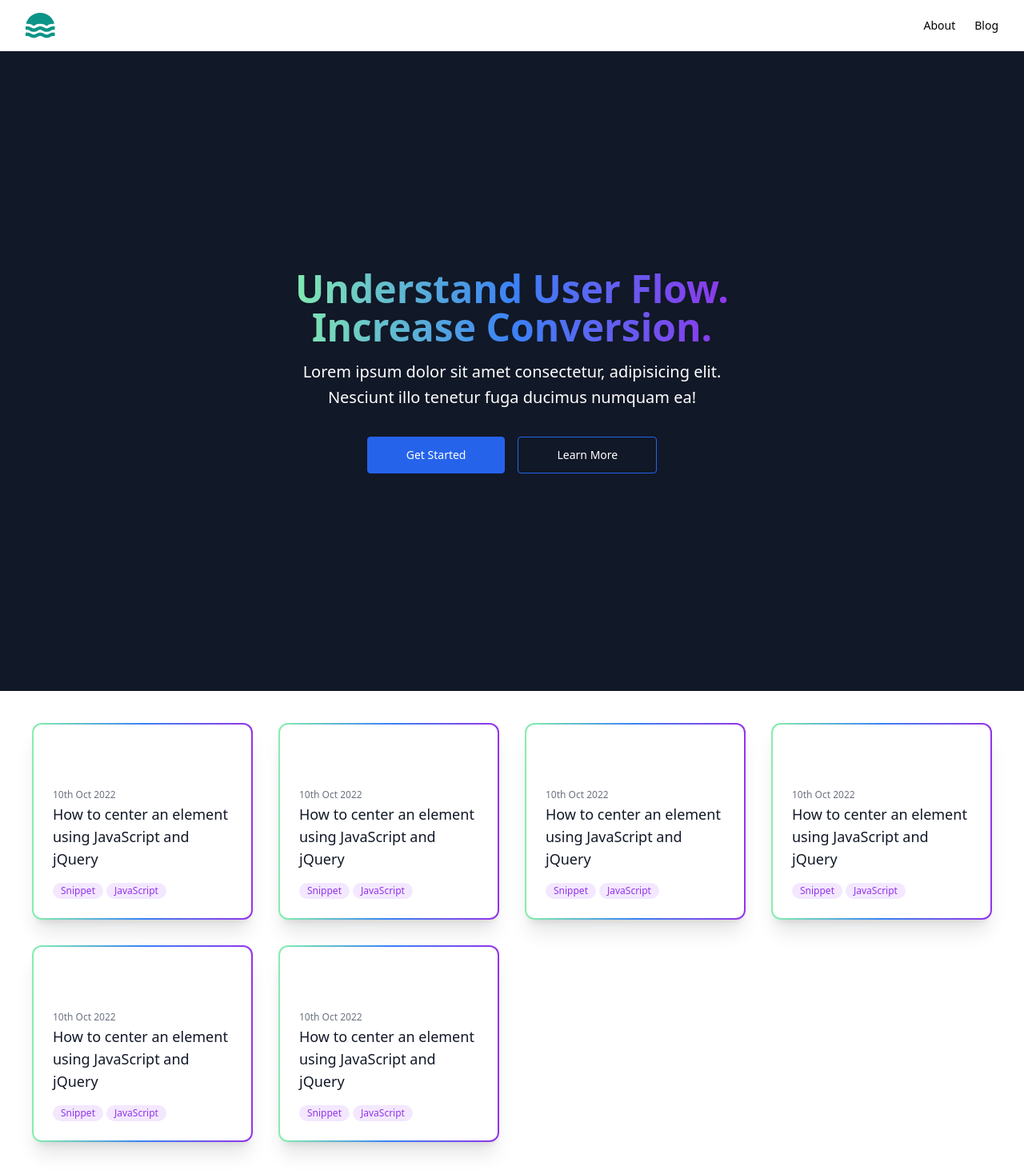
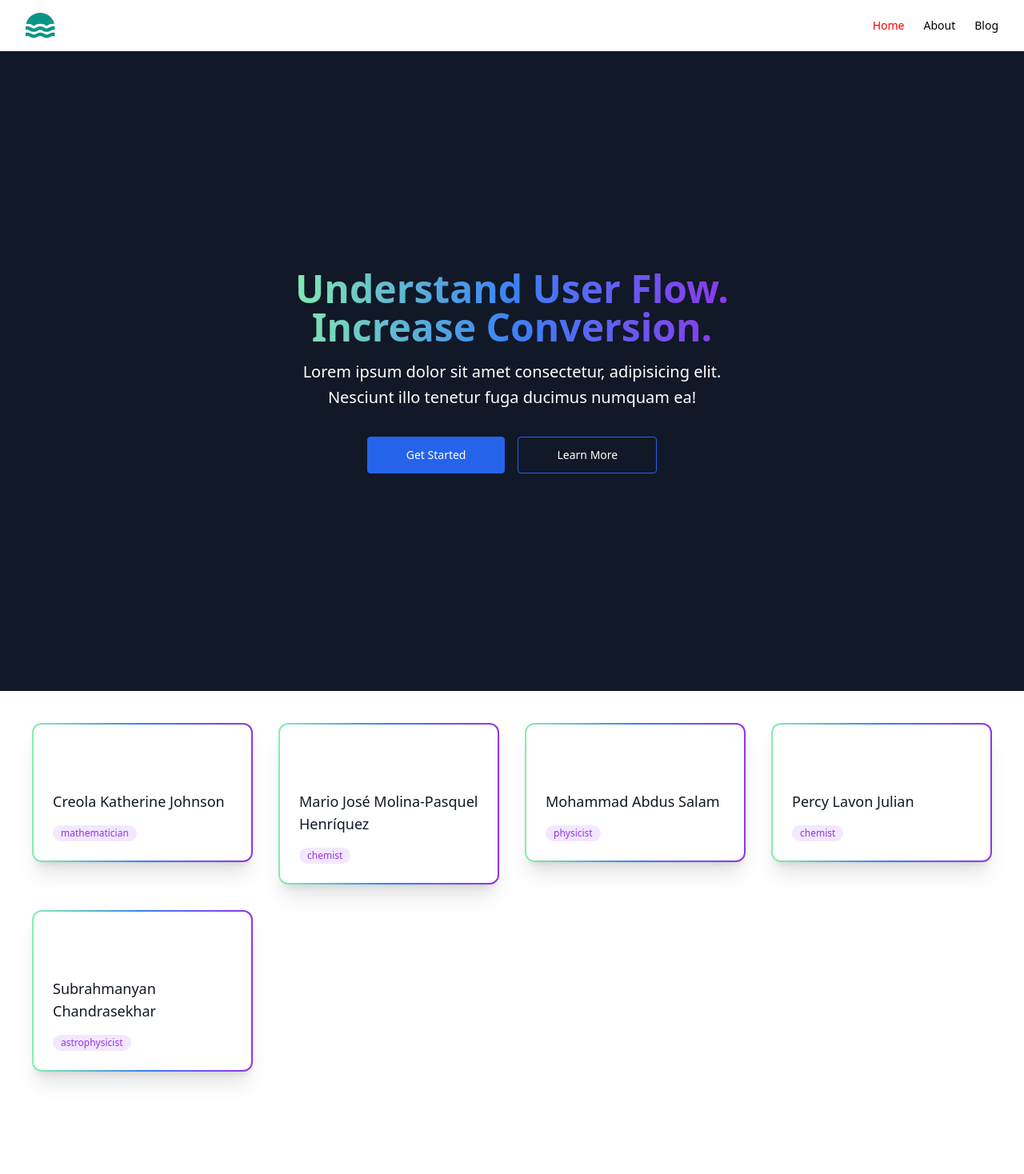
Before and after one commit to yenaingtun-dev/React-CrashCourse, a React (Vite) app: page / in a window 1280 px wide. Shown: the whole page at 80% size. After the commit the page ends 1380 px from the top, so only its background shows below. Built offline with nearby package versions, Linux system fonts and the light colour scheme.

Commit message:
update router

```diff
--- a/src/App.jsx
+++ b/src/App.jsx
@@ -1,6 +1,7 @@
 import { Route, createBrowserRouter, createRoutesFromElements, RouterProvider, } from 'react-router-dom';
 import HomePage from './pages/HomePage';
 import AboutPage from './pages/AboutPage';
+import BlogPage from './pages/BlogPage';
 import MainLayout from './pages/MainLayout';
 
 const router = createBrowserRouter(
@@ -8,6 +9,7 @@ const router = createBrowserRouter(
     <Route path='/' element={<MainLayout />}>
       <Route index element={<HomePage />} />
       <Route path='/about' element={<AboutPage />} />
+      <Route path='/blog' element={<BlogPage />} />
     </Route>
   )
 )
--- a/src/components/Card.jsx
+++ b/src/components/Card.jsx
@@ -1,28 +1,21 @@
-export const Card = () => {
+export const Card = ({ person }) => {
   return (
+    <div className="rounded-lg">
       <article className="hover:animate-background rounded-xl bg-gradient-to-r from-green-300 via-blue-500 to-purple-600 p-0.5 shadow-xl transition hover:bg-[length:400%_400%] hover:shadow-sm hover:[animation-duration:_4s]">
         <div className="rounded-[10px] bg-white p-4 !pt-20 sm:p-6">
-        <time datetime="2022-10-10" className="block text-xs text-gray-500">
-          {" "}
-          10th Oct 2022{" "}
-        </time>
-
           <a href="#">
             <h3 className="mt-0.5 text-lg font-medium text-gray-900">
-            How to center an element using JavaScript and jQuery
+              {person.name}
             </h3>
           </a>
 
           <div className="mt-4 flex flex-wrap gap-1">
             <span className="whitespace-nowrap rounded-full bg-purple-100 px-2.5 py-0.5 text-xs text-purple-600">
-            Snippet
-          </span>
-
-          <span className="whitespace-nowrap rounded-full bg-purple-100 px-2.5 py-0.5 text-xs text-purple-600">
-            JavaScript
+              {person.profession}
             </span>
           </div>
         </div>
       </article>
+    </div>
   );
 };
--- a/src/components/Cards.jsx
+++ b/src/components/Cards.jsx
@@ -1,15 +1,39 @@
 import { Card } from "./Card";
 
 export const Cards = () => {
-  const items = ["Apple", "Banana", "Cherry", "Date", "Elderberry", "New"];
+  const people = [
+    {
+      id: 1,
+      name: "Creola Katherine Johnson",
+      profession: "mathematician",
+    },
+    {
+      id: 2,
+      name: "Mario José Molina-Pasquel Henríquez",
+      profession: "chemist",
+    },
+    {
+      id: 3,
+      name: "Mohammad Abdus Salam",
+      profession: "physicist",
+    },
+    {
+      id: 4,
+      name: "Percy Lavon Julian",
+      profession: "chemist",
+    },
+    {
+      id: 5,
+      name: "Subrahmanyan Chandrasekhar",
+      profession: "astrophysicist",
+    },
+  ];
   return (
     <div className="mx-auto p-10">
       <div className="grid grid-cols-1 gap-4 lg:grid-cols-4 lg:gap-8">
-        {items.map((item, index) => (
-          <div className="rounded-lg">
-            <Card />
-          </div>
-        ))}
+          {people.map((person, index) => (
+            <Card key={index} person={person} />
+          ))}
       </div>
     </div>
   );
--- a/src/components/nav.jsx
+++ b/src/components/nav.jsx
@@ -1,7 +1,7 @@
-import { NavLink } from 'react-router-dom';
+import { NavLink } from "react-router-dom";
 
 export const Nav = () => {
-  const linkClass = ({ isActive }) => isActive ? 'text-blue-400 transition hover:text-gray-500/75' : 'text-gray-500 transition hover:text-gray-500/75';
+  const linkClass = ({ isActive }) => ({ color: isActive ? "text-red-300" : "text-gray-500" });
 
   return (
     <header className="bg-white">
@@ -25,22 +25,19 @@ export const Nav = () => {
           <nav aria-label="Global" className="hidden md:block">
             <ul className="flex items-center gap-6 text-sm">
               <li>
-                <NavLink
-                  className="{linkClass}"
-                  to="/about"
-                >
-                  {" "}
-                  About{" "}
+                <NavLink style={({ isActive }) => ({ color: isActive ? "red" : "black" })} className="{linkClass}ß" to="/">
+                  Home
                 </NavLink>
               </li>
               <li>
-                <a
-                  className="{linkClass}"
-                  href="#"
-                >
-                  {" "}
-                  Blog{" "}
-                </a>
+                <NavLink style={({ isActive }) => ({ color: isActive ? "red" : "black" })} className="{linkClass}ß" to="/about">
+                  About
+                </NavLink>
+              </li>
+              <li>
+                <NavLink style={({ isActive }) => ({ color: isActive ? "red" : "black" })} className="{linkClass}ß" to="/blog">
+                  Blog
+                </NavLink>
               </li>
             </ul>
           </nav>
--- /dev/null
+++ b/src/pages/BlogPage.jsx
@@ -0,0 +1,9 @@
+import React from 'react'
+
+const BlogPage = () => {
+  return (
+    <div>BlogPage</div>
+  )
+}
+
+export default BlogPage
```
Lines whose indentation alone changed are shown as unchanged.
